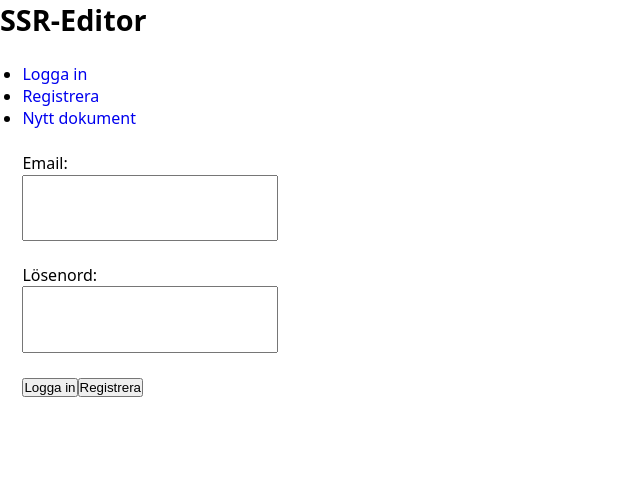
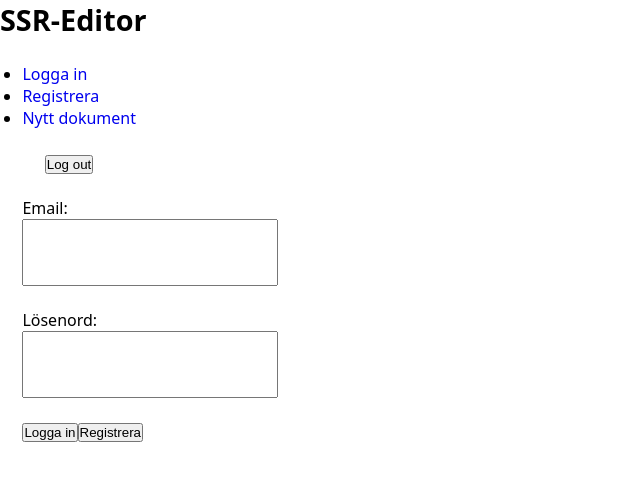
Before and after one commit to MoRosGi/jsramverk_frontend, a React (Create React App) app: page / in a window 1280 px wide. Shown: the top 480 px of the page, without its empty margins (0-640 px from the left). Built offline with nearby package versions, Linux system fonts and the light colour scheme.

Commit message:
Import and add LogoutButton

```diff
--- a/src/components/Layout.js
+++ b/src/components/Layout.js
@@ -1,4 +1,5 @@
 import { Outlet, Link } from "react-router-dom";
+import LogoutButton from "./LogoutButton";
 
 const Layout = () => {
     return (
@@ -15,6 +16,7 @@ const Layout = () => {
                 <Link to="/documentform">Nytt dokument</Link>
             </li>
             </ul>
+            <LogoutButton />
         </nav>
 
         <Outlet />
```
